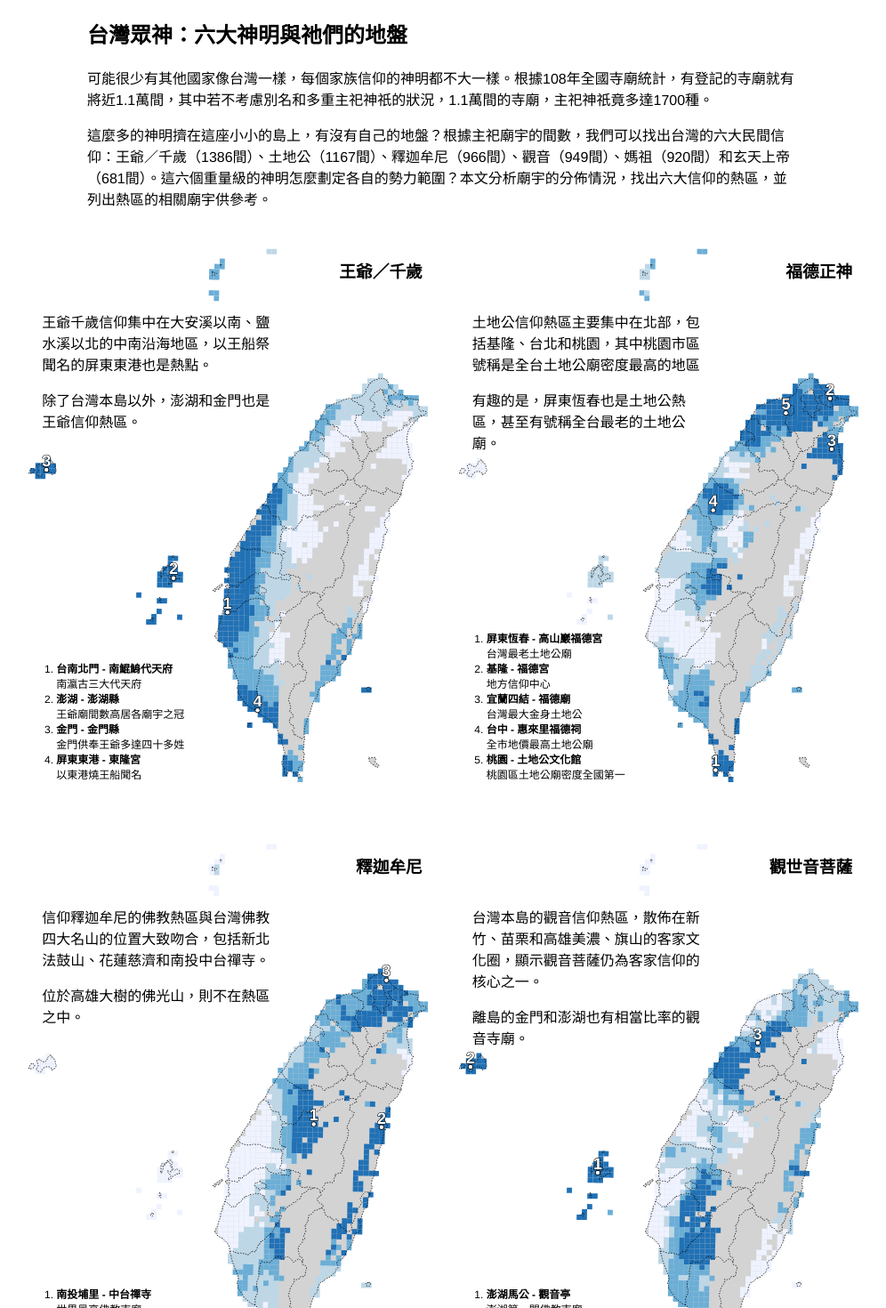
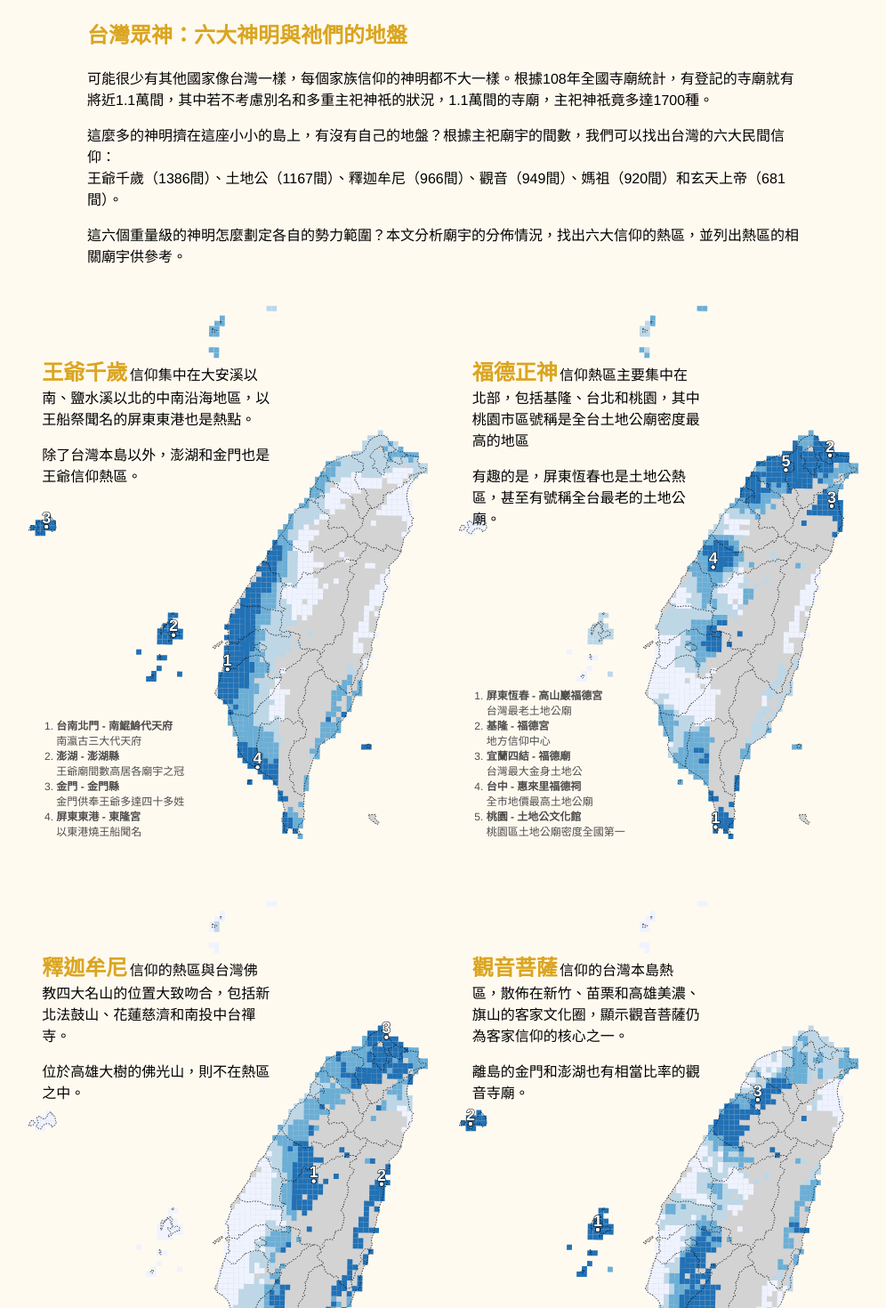
Before and after one commit to imdataman/tw-gods-frontend, a Vue app: page / in a window 1280 px wide. Shown: the top 1470 px of the page at 89% size, without its empty margins (142-1138 px from the left). Built offline with nearby package versions, Linux system fonts and the light colour scheme.

Commit message:
refine aesthetics

```diff
--- a/public/index.html
+++ b/public/index.html
@@ -33,7 +33,7 @@
   <style type="text/css">
     body {
       margin: 0;
-      background: white;
+      background: floralwhite;
     }
   </style>
 </body>
--- a/src/App.vue
+++ b/src/App.vue
@@ -6,7 +6,10 @@
         可能很少有其他國家像台灣一樣，每個家族信仰的神明都不大一樣。根據108年全國寺廟統計，有登記的寺廟就有將近1.1萬間，其中若不考慮別名和多重主祀神祇的狀況，1.1萬間的寺廟，主祀神祇竟多達1700種。
       </p>
       <p>
-        這麼多的神明擠在這座小小的島上，有沒有自己的地盤？根據主祀廟宇的間數，我們可以找出台灣的六大民間信仰：王爺／千歲（1386間）、土地公（1167間）、釋迦牟尼（966間）、觀音（949間）、媽祖（920間）和玄天上帝（681間）。這六個重量級的神明怎麼劃定各自的勢力範圍？本文分析廟宇的分佈情況，找出六大信仰的熱區，並列出熱區的相關廟宇供參考。
+        這麼多的神明擠在這座小小的島上，有沒有自己的地盤？根據主祀廟宇的間數，我們可以找出台灣的六大民間信仰：<br />王爺千歲（1386間）、土地公（1167間）、釋迦牟尼（966間）、觀音（949間）、媽祖（920間）和玄天上帝（681間）。
+      </p>
+      <p>
+        這六個重量級的神明怎麼劃定各自的勢力範圍？本文分析廟宇的分佈情況，找出六大信仰的熱區，並列出熱區的相關廟宇供參考。
       </p>
     </div>
     <Map />
@@ -60,10 +63,14 @@ export default {
 
 a {
   text-decoration: none;
-  color: darkblue;
+  color: midnightblue;
   &:hover {
-    color: orange;
+    color: goldenrod;
   }
+}
+
+h2 {
+  color: goldenrod;
 }
 
 .opening,
--- a/src/assets/data/gods-list.json
+++ b/src/assets/data/gods-list.json
@@ -1,10 +1,10 @@
 [
   {
-    "name": "王爺／千歲",
+    "name": "王爺千歲",
     "id": "wangye",
     "re": "千歲|王爺",
     "description": [
-      "王爺千歲信仰集中在大安溪以南、鹽水溪以北的中南沿海地區，以王船祭聞名的屏東東港也是熱點。",
+      "信仰集中在大安溪以南、鹽水溪以北的中南沿海地區，以王船祭聞名的屏東東港也是熱點。",
       "除了台灣本島以外，澎湖和金門也是王爺信仰熱區。"
     ],
     "highlight": [
@@ -55,7 +55,7 @@
     "id": "fude",
     "re": "福德正神|土地公",
     "description": [
-      "土地公信仰熱區主要集中在北部，包括基隆、台北和桃園，其中桃園市區號稱是全台土地公廟密度最高的地區",
+      "信仰熱區主要集中在北部，包括基隆、台北和桃園，其中桃園市區號稱是全台土地公廟密度最高的地區",
       "有趣的是，屏東恆春也是土地公熱區，甚至有號稱全台最老的土地公廟。"
     ],
     "highlight": [
@@ -116,7 +116,7 @@
     "id": "buddha",
     "re": "釋迦牟尼|釋迦佛",
     "description": [
-      "信仰釋迦牟尼的佛教熱區與台灣佛教四大名山的位置大致吻合，包括新北法鼓山、花蓮慈濟和南投中台禪寺。",
+      "信仰的熱區與台灣佛教四大名山的位置大致吻合，包括新北法鼓山、花蓮慈濟和南投中台禪寺。",
       "位於高雄大樹的佛光山，則不在熱區之中。"
     ],
     "highlight": [
@@ -153,11 +153,11 @@
     ]
   },
   {
-    "name": "觀世音菩薩",
+    "name": "觀音菩薩",
     "id": "guanyin",
     "re": "觀世音|觀音",
     "description": [
-      "台灣本島的觀音信仰熱區，散佈在新竹、苗栗和高雄美濃、旗山的客家文化圈，顯示觀音菩薩仍為客家信仰的核心之一。",
+      "信仰的台灣本島熱區，散佈在新竹、苗栗和高雄美濃、旗山的客家文化圈，顯示觀音菩薩仍為客家信仰的核心之一。",
       "離島的金門和澎湖也有相當比率的觀音寺廟。"
     ],
     "highlight": [
@@ -198,7 +198,7 @@
     "id": "mazu",
     "re": "天上聖母|媽祖",
     "description": [
-      "天后信仰在烏溪以南、舊虎尾溪以北的中部沿海地區最熱，其中又以南彰化的媽祖廟集中程度最高。",
+      "信仰在烏溪以南、舊虎尾溪以北的中部沿海地區最熱，其中又以南彰化的媽祖廟集中程度最高。",
       "除了中部以外，高雄旗山、台東市區和新北貢寮也是媽祖信仰熱區。"
     ],
     "highlight": [
@@ -249,7 +249,7 @@
     "id": "xuanwu",
     "re": "玄天|真武|北極大帝",
     "description": [
-      "彰化、南投、雲林和嘉義的交界山區，是玄天上帝信仰最盛的地區，大致以南投名間松柏嶺往外輻射。"
+      "信仰最盛的地區，是彰化、南投、雲林和嘉義的交界山區，大致以南投名間松柏嶺往外輻射。"
     ],
     "highlight": [
       {
--- a/src/components/Map.vue
+++ b/src/components/Map.vue
@@ -8,12 +8,12 @@
         :class="{ lastOne: i === godsList.length - 1 }"
       >
         <div class="mapText">
-          <h3>{{ god.name }}</h3>
           <p
             v-for="(p, i) in god.description"
             :key="`${god.id}${i}description`"
           >
-            {{ p }}
+            <span v-if="i === 0">{{ god.name }}</span
+            >{{ p }}
           </p>
         </div>
         <div class="highlightText">
@@ -51,7 +51,6 @@
                 :cy="projection(location.coord)[1]"
                 r="1.5"
               ></circle>
-              <!-- <polyline :points="polyline.get(god.id)"></polyline> -->
             </g>
           </g>
         </svg>
@@ -159,6 +158,7 @@ export default {
   ol {
     padding-inline-start: 1rem;
     font-size: 0.75rem;
+    color: #4d4d4d;
   }
 }
 
@@ -172,15 +172,17 @@ export default {
 .mapText {
   position: absolute;
   left: 1rem;
-  top: 0rem;
+  top: 3rem;
   width: 95%;
-  h3 {
-    text-align: right;
-    margin-bottom: 2rem;
-  }
   p {
     max-width: 60%;
     word-wrap: break-word;
+    span {
+      font-size: 1.5rem;
+      font-weight: 600;
+      padding-right: 0.15rem;
+      color: goldenrod;
+    }
   }
 }
 
```
